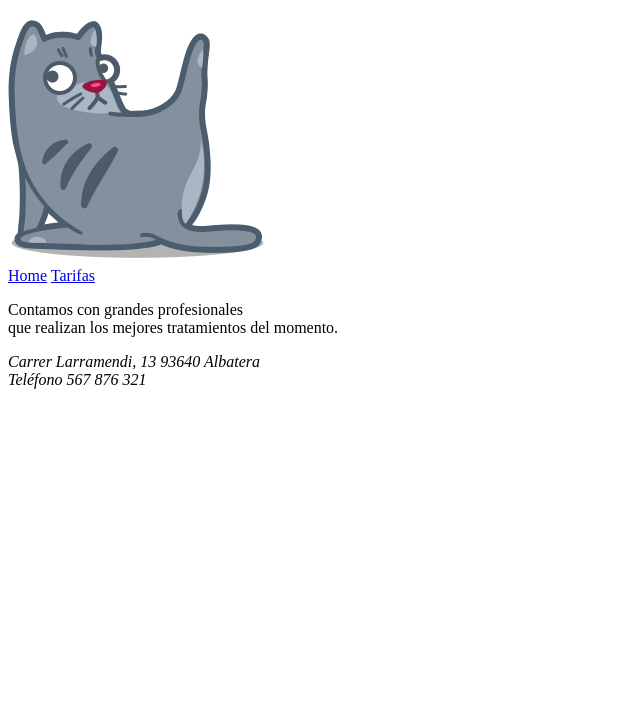
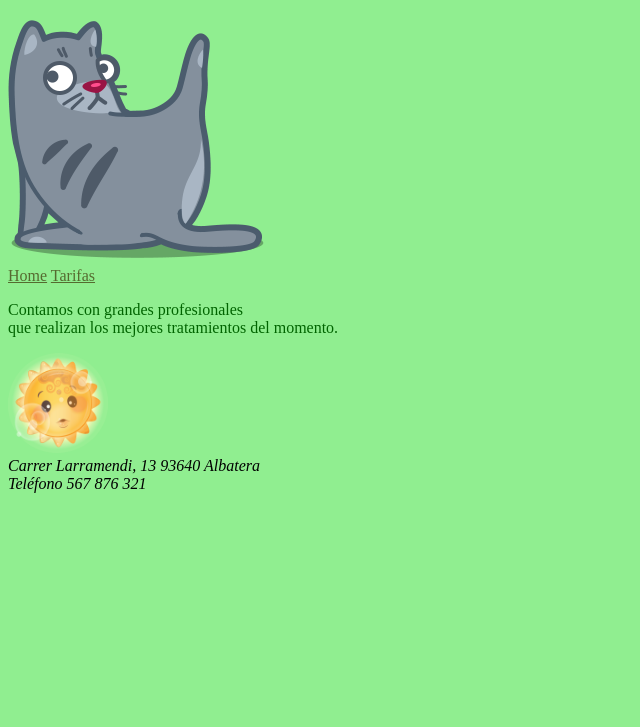
Before and after one commit to queencalypsomc/PELUQUERIA, a plain HTML site: page index.html in a window 1280 px wide. Shown: the part 73-800 px from the top of the page, without its empty margins (0-640 px from the left). Drawn offline with Linux system fonts and the light colour scheme.

Commit message:
Add files via upload

```diff
--- /dev/null
+++ b/estilo.css
@@ -0,0 +1,16 @@
+/*
+    Autora: queencalypsomc
+    Fecha: 20 de Agosto de 2020
+*/
+
+body {
+    background-color: lightgreen;
+}
+
+h1, p {
+    color: darkgreen;
+}
+
+a {
+    color: darkolivegreen;
+}
--- a/index.html
+++ b/index.html
@@ -4,6 +4,7 @@
     <meta charset="UTF-8">
     <meta name="viewport" content="width=, initial-scale=1.0">
     <title>Peluquería</title>
+    <link rel="stylesheet" href="estilo.css">
 </head>
 <body>
     <!-- Esto es un texto comentado -->
@@ -20,6 +21,7 @@
         que realizan los mejores tratamientos del momento.</p>
     </main>
     <footer>
+        <img src="Imágenes/the-sun-4681142.png" alt="sun" width="100" height="100">
         <address>
             Carrer Larramendi, 13 93640 Albatera<br>
             Teléfono 567 876 321
```
Also changed, not shown: Imágenes/the-sun-4681142.png (added).
